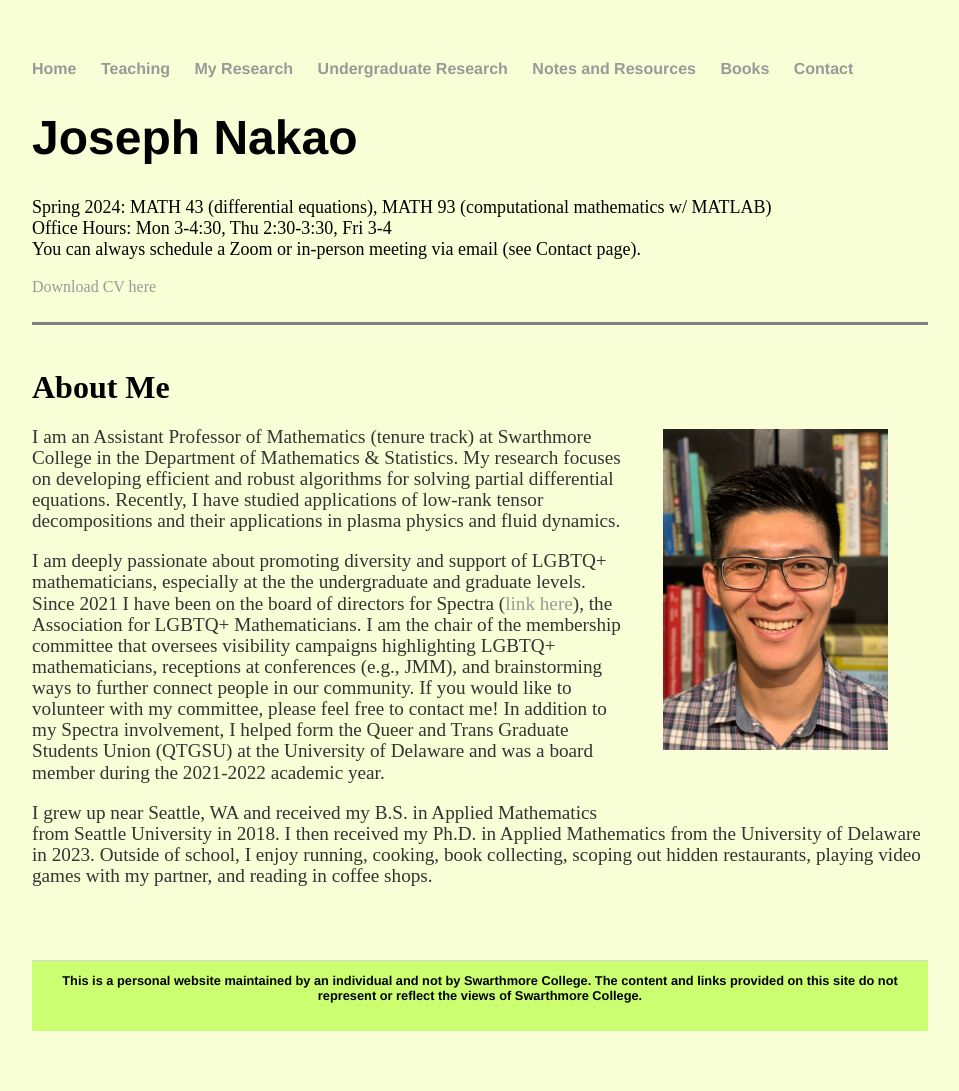
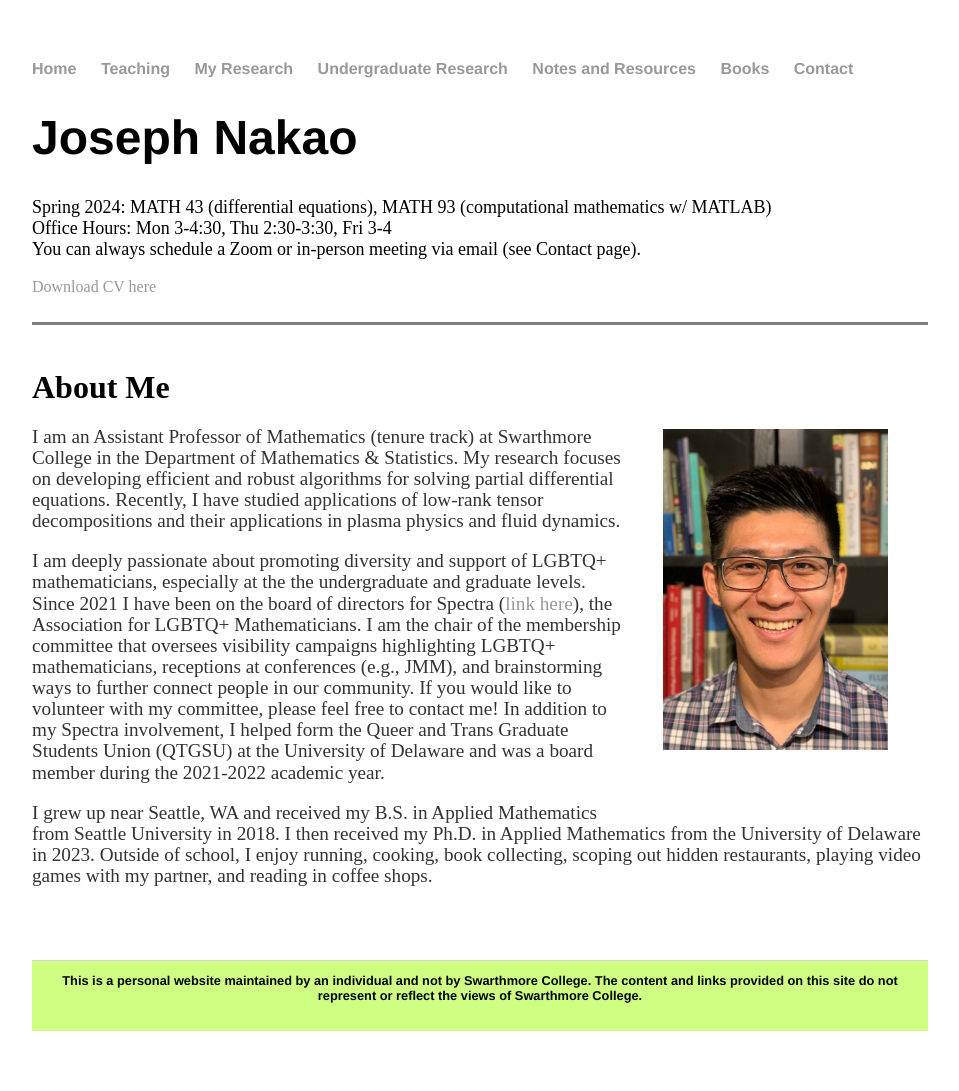
Before and after one commit to jhknakao/jhknakao.github.io, a Jekyll site: the page built from index.html, in a window 1280 px wide. Shown: the whole page, without its empty margins (160-1119 px from the left). Built offline with Jekyll 4.4.1, drawn with Linux system fonts in a browser that asks for light colours.

Commit message:
Update main.css

```diff
--- a/css/main.css
+++ b/css/main.css
@@ -1,7 +1,7 @@
 body {
     margin: 60px auto;
     width: 70%;
-    background-color: rgba(233, 255, 114, 0.29);
+    background-color: rbga(255,255,255,1); <!rgba(233, 255, 114, 0.29);>
 }
 nav ul, footer ul {
     font-family:'Helvetica', 'Arial', 'Sans-Serif';
```
